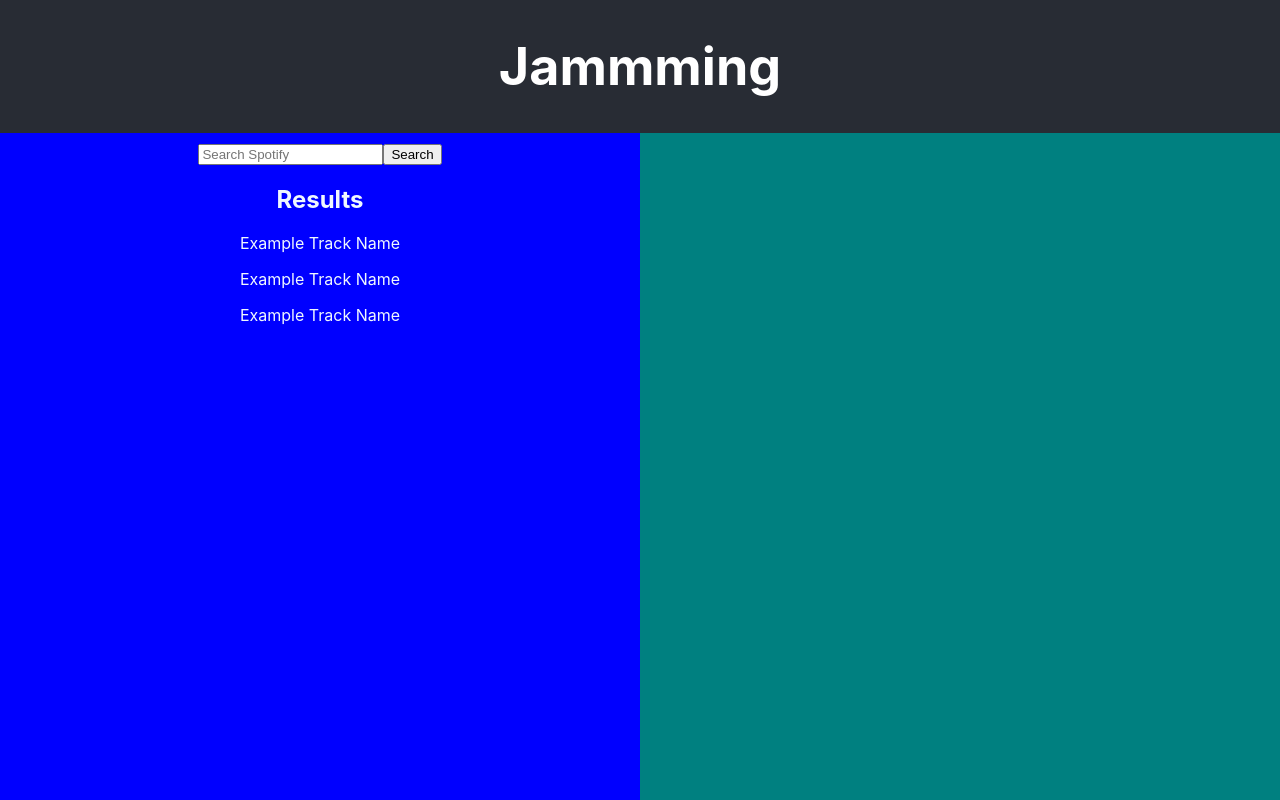
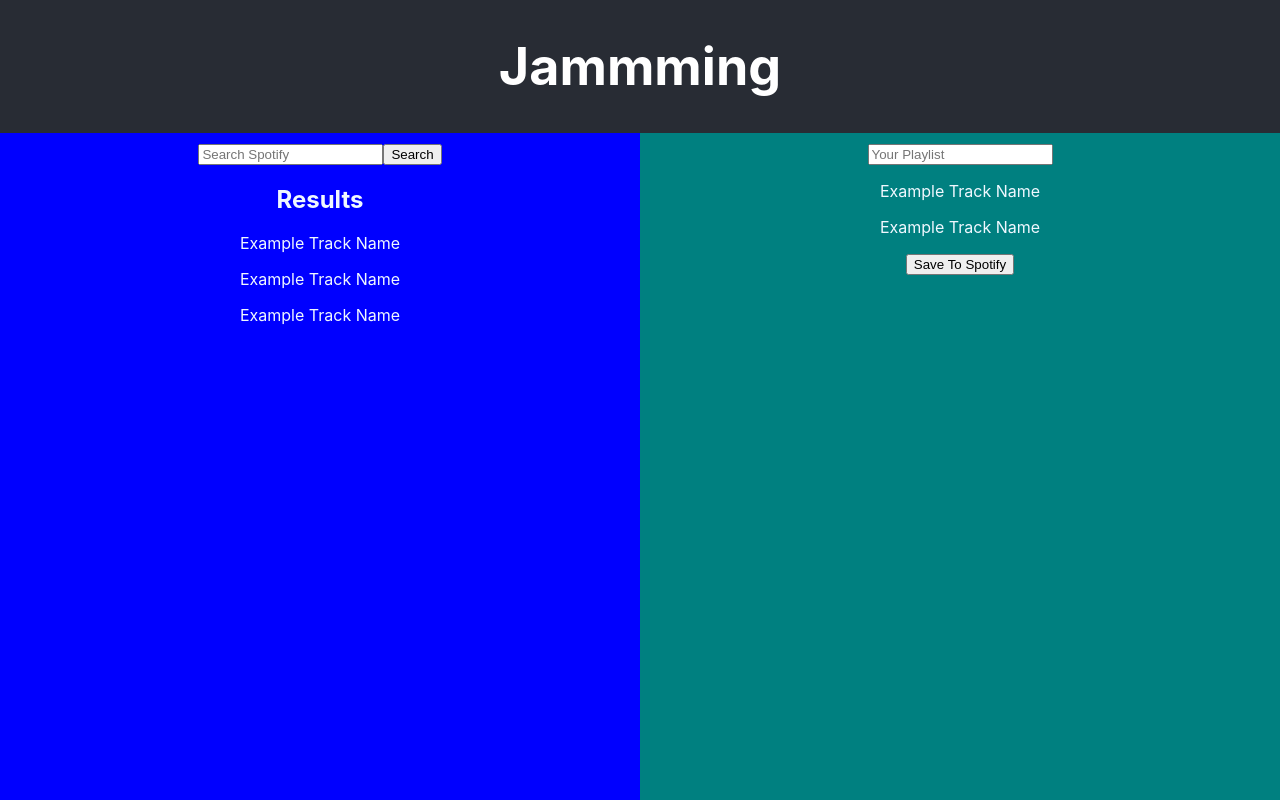
Before and after one commit to kelseymorsebrown/jammming, a React (Create React App) app: page / in a window 1280 px wide. Built offline with nearby package versions, Linux system fonts and the light colour scheme.

Commit message:
Finish implememnting core static components

```diff
--- a/src/components/App/App.tsx
+++ b/src/components/App/App.tsx
@@ -2,6 +2,7 @@ import React from 'react';
 import styles from './App.module.css';
 import SearchBar from '../SearchBar/SearchBar';
 import SearchResults from '../SearchResults/SearchResults';
+import Playlist from '../Playlist/Playlist';
 
 function App() {
   return (
@@ -15,7 +16,7 @@ function App() {
           <SearchResults />
           </div>
           <div className={styles.colRight}>
-
+            <Playlist />
           </div>
       </main>
     </div>
--- a/src/components/Playlist/Playlist.module.css
+++ b/src/components/Playlist/Playlist.module.css
@@ -0,0 +1,3 @@
+.Playlist {
+  margin-top: 10px;
+}
--- a/src/components/Playlist/Playlist.tsx
+++ b/src/components/Playlist/Playlist.tsx
@@ -1,10 +1,73 @@
-import React from 'react';
+import React, { useState, MouseEvent } from 'react';
 import styles from './Playlist.module.css';
+import { TrackData } from '../types'
+import Tracklist from '../Tracklist/Tracklist';
+
+type AppProps = {
+  tracks: TrackData[];
+};
+
+const mockTrack = {
+  "album": {
+    "href": "string",
+    "id": "2up3OPMp9Tb4dAKM2erWXQ",
+    "name": "Example Album",
+    "type": "album",
+    "uri": "spotify:album:2up3OPMp9Tb4dAKM2erWXQ",
+    "artists": [
+      {
+        "href": "string",
+        "id": "string",
+        "name": "Example Artist",
+        "type": "artist",
+        "uri": "string"
+      }
+    ]
+  },
+  "artists": [
+    {
+      "href": "string",
+      "id": "string",
+      "name": "Example Artist",
+      "type": "artist",
+      "uri": "string"
+    }
+  ],
+  "href": "string",
+  "id": "string",
+  "name": "Example Track Name",
+  "type": "track",
+  "uri": "string"
+}
+
+const mockTrackList = [
+  mockTrack,
+  mockTrack
+]
 
 function Playlist() {
 
+  const [playlistName, setPlaylistName] = useState('');
+  const handleSearchTermChange = ( e: React.ChangeEvent<HTMLInputElement> ) => setPlaylistName(e.currentTarget.value);
+
+  const handleSubmit = (event: React.MouseEvent<HTMLButtonElement>) => {
+    event.preventDefault();
+
+    // searchSpotify(searchTerm);
+  };
+
   return (
-    <div></div>
+    <div className={styles.Playlist}>
+      <input
+        type="text"
+        name="title"
+        id="title"
+        placeholder="Your Playlist"
+        onChange={handleSearchTermChange}
+      />
+      <Tracklist tracks={mockTrackList} />
+      <button onClick={handleSubmit}>Save To Spotify</button>
+    </div>
   )
 }
 
--- a/src/components/SearchResults/SearchResults.tsx
+++ b/src/components/SearchResults/SearchResults.tsx
@@ -6,13 +6,6 @@ const mockTrack = {
   "album": {
     "href": "string",
     "id": "2up3OPMp9Tb4dAKM2erWXQ",
-    "images": [
-      {
-        "url": "https://i.scdn.co/image/ab67616d00001e02ff9ca10b55ce82ae553c8228",
-        "height": 300,
-        "width": 300
-      }
-    ],
     "name": "Example Album",
     "type": "album",
     "uri": "spotify:album:2up3OPMp9Tb4dAKM2erWXQ",
@@ -28,37 +21,18 @@ const mockTrack = {
   },
   "artists": [
     {
-      "genres": [
-        "Prog rock",
-        "Grunge"
-      ],
       "href": "string",
       "id": "string",
-      "images": [
-        {
-          "url": "https://i.scdn.co/image/ab67616d00001e02ff9ca10b55ce82ae553c8228",
-          "height": 300,
-          "width": 300
-        }
-      ],
       "name": "Example Artist",
       "type": "artist",
       "uri": "string"
     }
   ],
-  "disc_number": 0,
-  "duration_ms": 0,
-  "explicit": false,
   "href": "string",
   "id": "string",
-  "is_playable": false,
   "name": "Example Track Name",
-  "popularity": 0,
-  "preview_url": "string",
-  "track_number": 0,
   "type": "track",
-  "uri": "string",
-  "is_local": false
+  "uri": "string"
 }
 
 const mockTrackList = [
```
Also changed, not shown: 2 other files (tests, documents, lock files or other folders).
